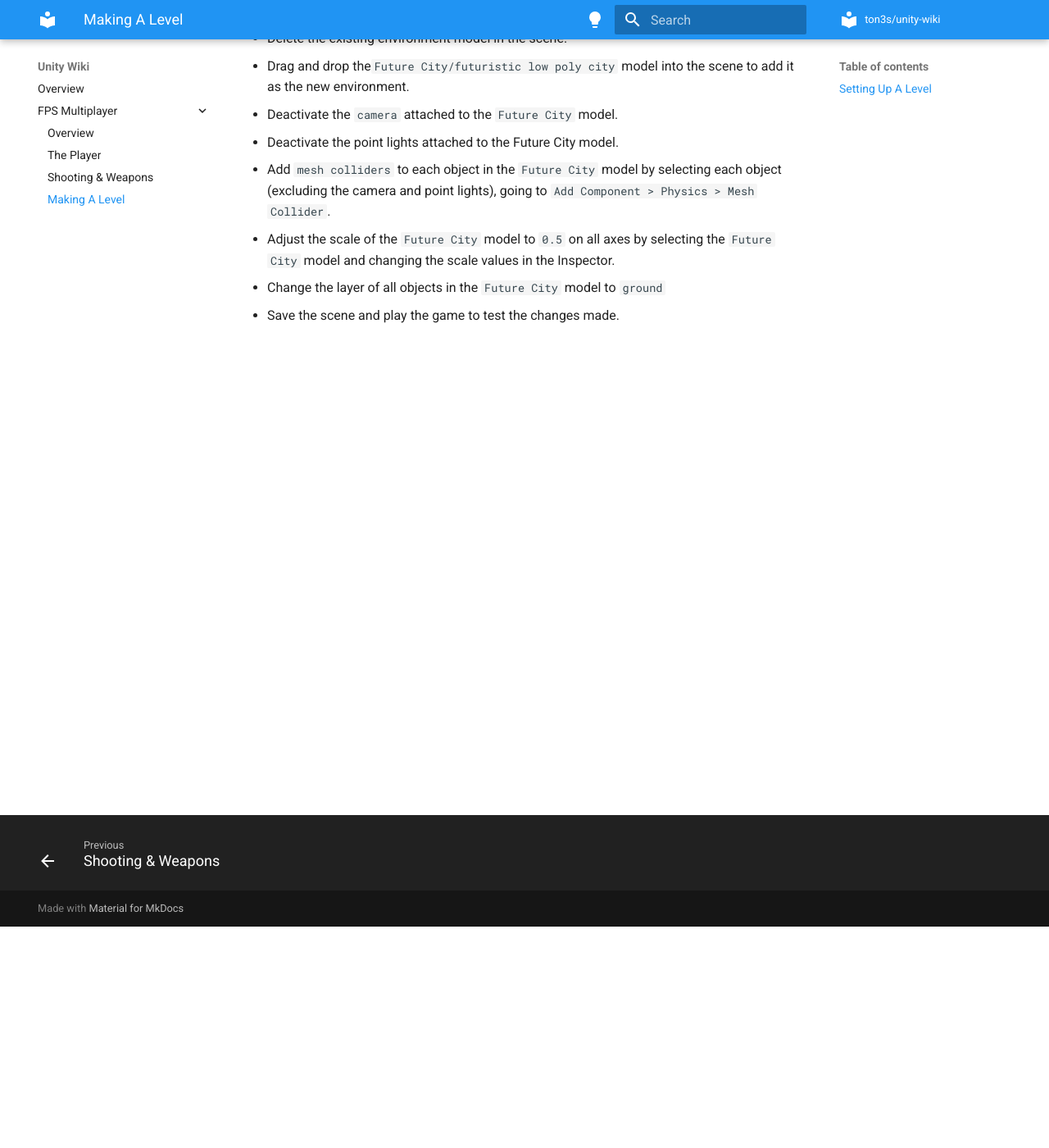
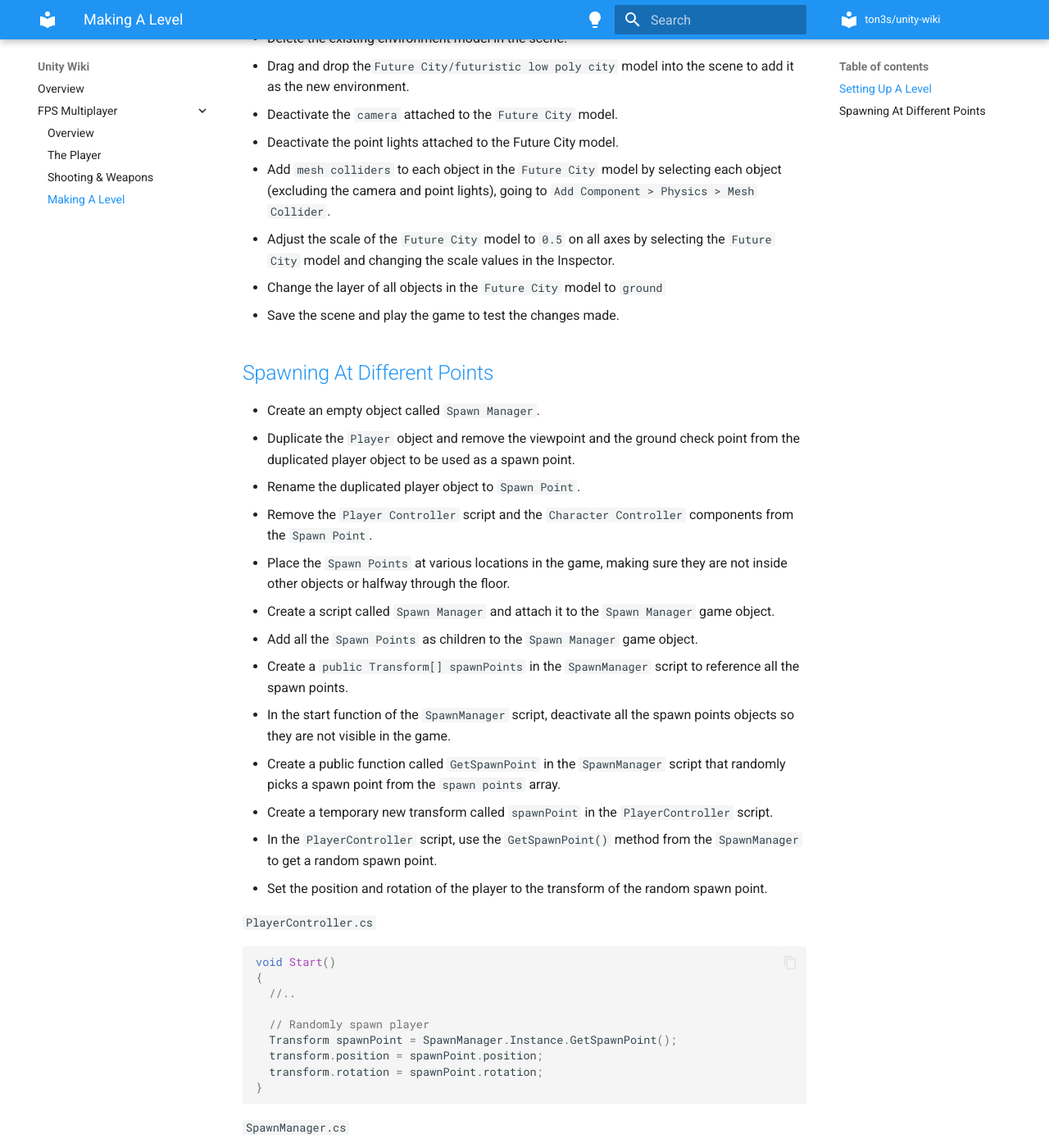
Before and after one commit to ton3s/unity-wiki, an MkDocs documentation site: the page built from docs/fps-multiplayer/making-a-level.md, in a window 1280 px wide and 1400 px high, scrolled down 270 px. Shown: the whole window at 82% size. Built offline with MkDocs 1.6.1 and Material for MkDocs 9.7.7, drawn with Linux system fonts in a browser that asks for light colours; some of the changed text lies outside the part shown.

Commit message:
Add video 29

````diff
--- a/docs/fps-multiplayer/making-a-level.md
+++ b/docs/fps-multiplayer/making-a-level.md
@@ -11,3 +11,72 @@
 - Adjust the scale of the `Future City` model to `0.5` on all axes by selecting the `Future City` model and changing the scale values in the Inspector.
 - Change the layer of all objects in the `Future City` model to `ground`
 - Save the scene and play the game to test the changes made.
+
+## [Spawning At Different Points](https://www.udemy.com/course/unity-online-multiplayer/learn/lecture/25987954#questions)
+
+- Create an empty object called `Spawn Manager`.
+- Duplicate the `Player` object and remove the viewpoint and the ground check point from the duplicated player object to be used as a spawn point.
+- Rename the duplicated player object to `Spawn Point`.
+- Remove the `Player Controller` script and the `Character Controller` components from the `Spawn Point`.
+- Place the `Spawn Points` at various locations in the game, making sure they are not inside other objects or halfway through the floor.
+- Create a script called `Spawn Manager` and attach it to the `Spawn Manager` game object.
+- Add all the `Spawn Points` as children to the `Spawn Manager` game object.
+- Create a `public Transform[] spawnPoints` in the `SpawnManager` script to reference all the spawn points.
+- In the start function of the `SpawnManager` script, deactivate all the spawn points objects so they are not visible in the game.
+- Create a public function called `GetSpawnPoint` in the `SpawnManager` script that randomly picks a spawn point from the `spawn points` array.
+- Create a temporary new transform called `spawnPoint` in the `PlayerController` script.
+- In the `PlayerController` script, use the `GetSpawnPoint()` method from the `SpawnManager` to get a random spawn point.
+- Set the position and rotation of the player to the transform of the random spawn point.
+
+`PlayerController.cs`
+
+```cs
+void Start()
+{
+  //..
+
+  // Randomly spawn player
+  Transform spawnPoint = SpawnManager.Instance.GetSpawnPoint();
+  transform.position = spawnPoint.position;
+  transform.rotation = spawnPoint.rotation;
+}
+```
+
+`SpawnManager.cs`
+
+```cs
+using System.Collections;
+using System.Collections.Generic;
+using UnityEngine;
+
+public class SpawnManager : MonoBehaviour
+{
+  public static SpawnManager Instance;
+  public Transform[] spawnPoints;
+
+  private void Awake()
+  {
+    if (Instance != null)
+    {
+      Destroy(gameObject);
+      return;
+    }
+    Instance = this;
+    DontDestroyOnLoad(gameObject);
+  }
+
+  // Start is called before the first frame update
+  void Start()
+  {
+    foreach(Transform spawnPoint in spawnPoints)
+    {
+        spawnPoint.gameObject.SetActive(false);
+    }
+  }
+
+  public Transform GetSpawnPoint()
+  {
+    return spawnPoints[Random.Range(0, spawnPoints.Length)];
+  }
+}
+```
````
